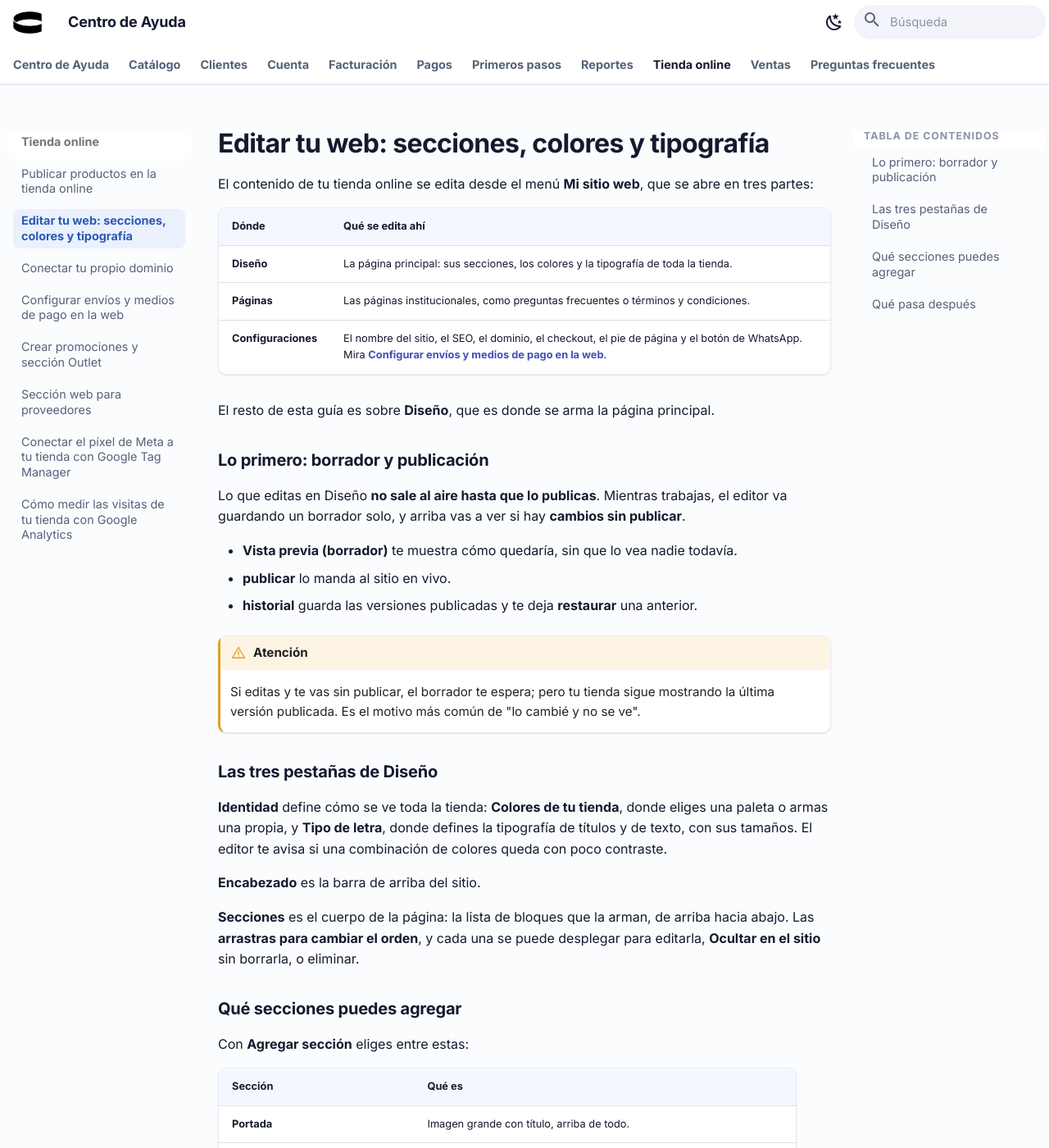
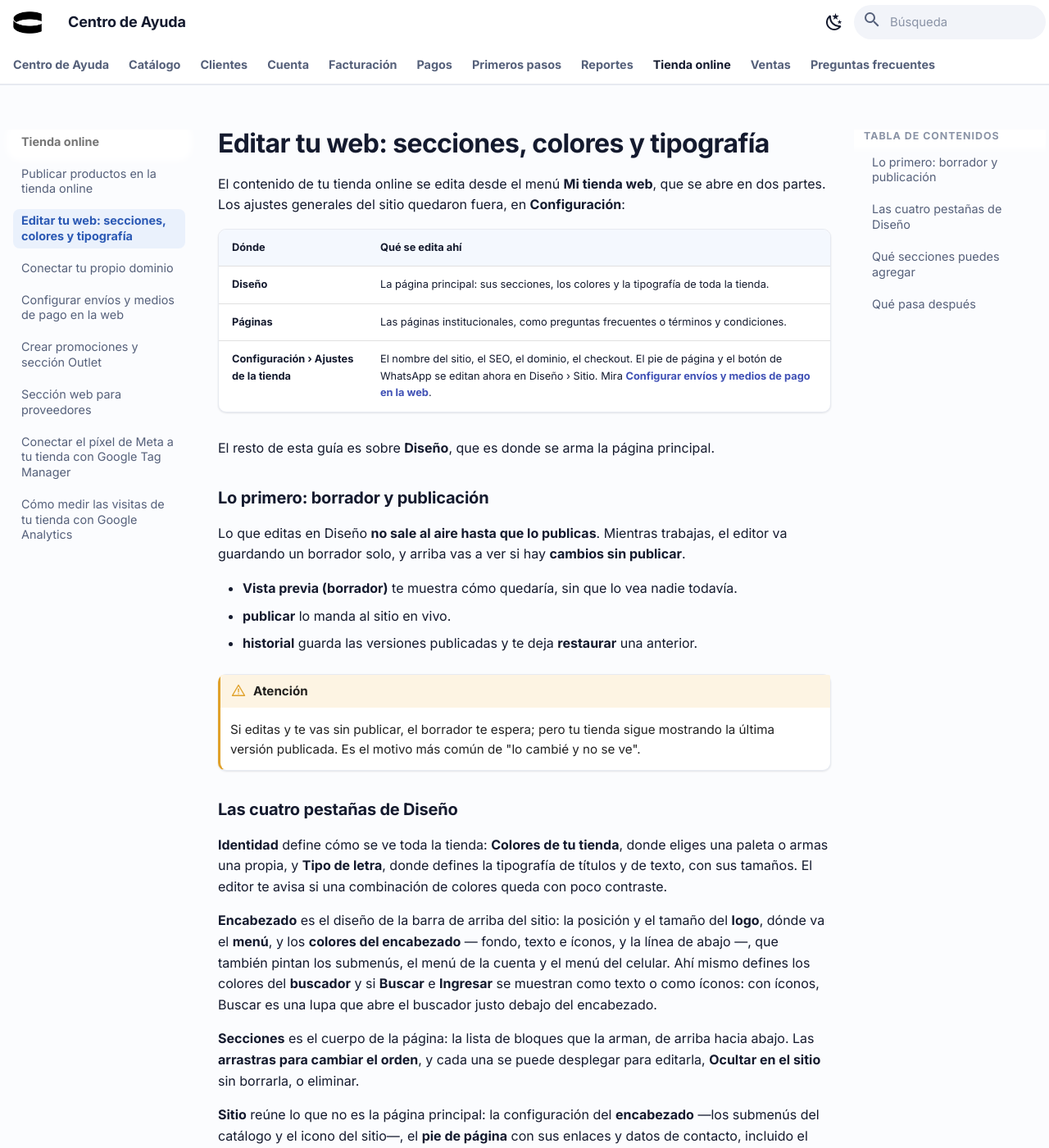
Before and after one commit to CircularSoftware/sc-docs, an MkDocs documentation site: the page built from docs/tienda-online/editar-mi-web.md, in a window 1280 px wide and 1400 px high. Shown: the whole window at 82% size. Built offline with MkDocs 1.6.1 and Material for MkDocs 9.7.7, drawn with Linux system fonts in a browser that asks for light colours; some of the changed text lies outside the part shown.

Commit message:
docs: sync from Notion [skip ci]

```diff
--- a/docs/tienda-online/editar-mi-web.md
+++ b/docs/tienda-online/editar-mi-web.md
@@ -7,18 +7,21 @@
   whatsapp, formato de los banners, textos de la web, agregar una sección, qué secciones
   puedo poner, cambiar los colores de la tienda, cambiar la tipografía, portada de
   la web, carrusel, productos destacados, lo cambié y no se ve, publicar la web, volver
-  a una versión anterior, imagen distinta en el celular
+  a una versión anterior, imagen distinta en el celular, cambiar los colores del encabezado,
+  poner íconos en el menú, buscar e ingresar como íconos, banner con botones, imagen
+  con botones, sección de categorías, página de producto, editar el pie de página,
+  dónde está configuraciones, recomendaciones en el producto
 ---
 
 # Editar tu web: secciones, colores y tipografía
 
-El contenido de tu tienda online se edita desde el menú **Mi sitio web**, que se abre en tres partes:
+El contenido de tu tienda online se edita desde el menú **Mi tienda web**, que se abre en dos partes. Los ajustes generales del sitio quedaron fuera, en **Configuración**:
 
 | Dónde | Qué se edita ahí |
 | --- | --- |
 | **Diseño** | La página principal: sus secciones, los colores y la tipografía de toda la tienda. |
 | **Páginas** | Las páginas institucionales, como preguntas frecuentes o términos y condiciones. |
-| **Configuraciones** | El nombre del sitio, el SEO, el dominio, el checkout, el pie de página y el botón de WhatsApp. Mira [Configurar envíos y medios de pago en la web](../tienda-online/envios-y-pagos-web.md). |
+| **Configuración › Ajustes de la tienda** | El nombre del sitio, el SEO, el dominio, el checkout. El pie de página y el botón de WhatsApp se editan ahora en Diseño › Sitio. Mira [Configurar envíos y medios de pago en la web](../tienda-online/envios-y-pagos-web.md). |
 
 El resto de esta guía es sobre **Diseño**, que es donde se arma la página principal.
 
@@ -32,13 +35,18 @@
 !!! warning "Atención"
     Si editas y te vas sin publicar, el borrador te espera; pero tu tienda sigue mostrando la última versión publicada. Es el motivo más común de "lo cambié y no se ve".
 
-### Las tres pestañas de Diseño
+### Las cuatro pestañas de Diseño
 
 **Identidad** define cómo se ve toda la tienda: **Colores de tu tienda**, donde eliges una paleta o armas una propia, y **Tipo de letra**, donde defines la tipografía de títulos y de texto, con sus tamaños. El editor te avisa si una combinación de colores queda con poco contraste.
 
-**Encabezado** es la barra de arriba del sitio.
+**Encabezado** es el diseño de la barra de arriba del sitio: la posición y el tamaño del **logo**, dónde va el **menú**, y los **colores del encabezado** — fondo, texto e íconos, y la línea de abajo —, que también pintan los submenús, el menú de la cuenta y el menú del celular. Ahí mismo defines los colores del **buscador** y si **Buscar** e **Ingresar** se muestran como texto o como íconos: con íconos, Buscar es una lupa que abre el buscador justo debajo del encabezado.
 
 **Secciones** es el cuerpo de la página: la lista de bloques que la arman, de arriba hacia abajo. Las **arrastras para cambiar el orden**, y cada una se puede desplegar para editarla, **Ocultar en el sitio** sin borrarla, o eliminar.
+
+**Sitio** reúne lo que no es la página principal: la configuración del **encabezado** —los submenús del catálogo y el icono del sitio—, el **pie de página** con sus enlaces y datos de contacto, incluido el botón flotante de WhatsApp, y la **página de producto**, donde eliges si aparece el carrusel de recomendaciones.
+
+!!! warning "Atención"
+    Lo que cambias en **Sitio** se ve en tu tienda apenas tocas **Guardar**: no pasa por el borrador, por **publicar** ni por el historial de versiones. El resto de Diseño sí.
 
 ### Qué secciones puedes agregar
 
@@ -56,7 +64,7 @@
 | **Mapa con texto** | Un mapa de Google Maps con tus datos de contacto. |
 | **Video** | Un video de YouTube o Vimeo, con opción de reproducción automática. |
 | **Productos destacados** | Una selección de productos de tu catálogo. |
-| **Categorías** | Accesos a las categorías de tu tienda. |
+| **Categorías (Beta)** | Accesos a las categorías de tu tienda. Es nueva y está en prueba: puede cambiar de un mes a otro. |
 | **Carrusel** | Varias imágenes que pasan una tras otra. |
 | **Separador** | Una línea divisoria entre secciones. |
 
@@ -69,4 +77,4 @@
 
 Ten en cuenta que las secciones **Productos destacados** y **Categorías** muestran lo que haya en tu catálogo en ese momento: si una categoría se queda sin productos publicados, deja de aparecer sola. Eso se explica en [Publicar productos en la tienda online](../tienda-online/publicar-en-web.md).
 
-<p class="doc-aliases" markdown>Términos relacionados: cambiar los banners, editar la página, cambiar el logo, poner el botón de whatsapp, formato de los banners, textos de la web, agregar una sección, qué secciones puedo poner, cambiar los colores de la tienda, cambiar la tipografía, portada de la web, carrusel, productos destacados, lo cambié y no se ve, publicar la web, volver a una versión anterior, imagen distinta en el celular</p>
+<p class="doc-aliases" markdown>Términos relacionados: cambiar los banners, editar la página, cambiar el logo, poner el botón de whatsapp, formato de los banners, textos de la web, agregar una sección, qué secciones puedo poner, cambiar los colores de la tienda, cambiar la tipografía, portada de la web, carrusel, productos destacados, lo cambié y no se ve, publicar la web, volver a una versión anterior, imagen distinta en el celular, cambiar los colores del encabezado, poner íconos en el menú, buscar e ingresar como íconos, banner con botones, imagen con botones, sección de categorías, página de producto, editar el pie de página, dónde está configuraciones, recomendaciones en el producto</p>
```
Also changed, not shown: other parts of docs/tienda-online/editar-mi-web.md (+1 -1 lines).
